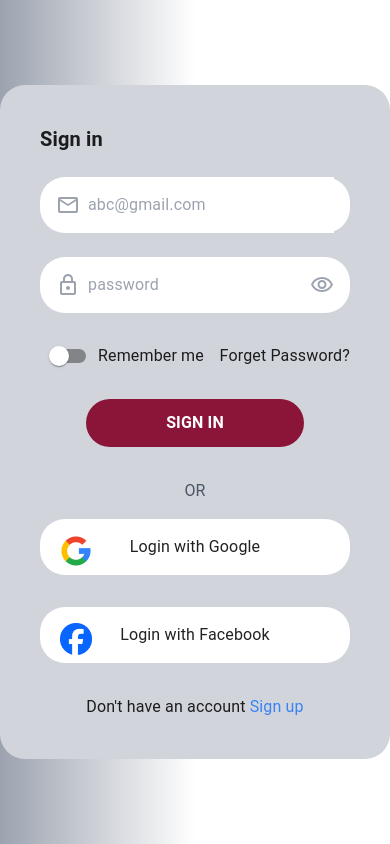
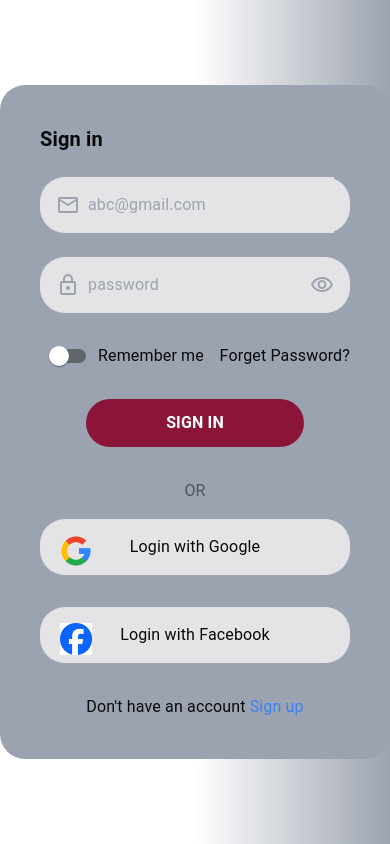
Before and after one commit to sharuksk/event-hub-frontend, a React (Vite) app: page /auth/signin in a window 390 px wide. Built offline with nearby package versions, Linux system fonts and the light colour scheme.

Commit message:
dark mode added in  auth pages

```diff
--- a/src/index.css
+++ b/src/index.css
@@ -22,7 +22,8 @@
     --border: 240 5.9% 90%;
     --input: 240 5.9% 90%;
     --ring: 160, 69.23%, 45.88%;
-    --radius: 0.5rem;
+
+    --auth-bg: 218 11% 65%;
   }
 
 
@@ -46,4 +47,5 @@
     --border: 240 3.7% 15.9%;
     --input: 240 3.7% 15.9%;
     --ring: 142.4 71.8% 29.2%;
+    --auth-bg: 217 19% 27%;
   }
--- a/src/pages/auth/PasswordInputBox.jsx
+++ b/src/pages/auth/PasswordInputBox.jsx
@@ -6,19 +6,19 @@ import VisibilityOutlinedIcon from "@mui/icons-material/VisibilityOutlined";
 const PasswordInputBox = ({ placeholder, value, setValue }) => {
     const [type, setType] = useState("password");
     return (
-        <div className="w-full rounded-[25px]  bg-white px-4 flex items-center justify-center gap-2">
+        <div className="w-full rounded-[25px]  bg-input px-4 flex items-center justify-center gap-2">
             <LockOutlinedIcon className="text-gray-400" />
             <input
                 type={type}
                 placeholder={placeholder}
                 value={value}
                 onChange={(e) => setValue(e.target.value)}
-                className="w-full border-none outline-none py-4"
+                className="w-full border-none outline-none py-4 bg-input"
             />
             <button
                 onClick={() =>
                     setType((prev) =>
-                        prev === "password" ? "text" : "password",
+                        prev === "password" ? "text" : "password"
                     )
                 }
             >
--- a/src/pages/auth/Signin.jsx
+++ b/src/pages/auth/Signin.jsx
@@ -20,16 +20,16 @@ const Signin = () => {
     const handleAuthWithFacebook = () => {};
 
     return (
-        <div className="bg-gradient-to-r from-gray-400 via-white to-white min-h-screen flex items-center justify-center">
-            <div className="flex w-[1000px] bg-gray-300 rounded-[25px]  overflow-hidden flex-col md:flex-row">
+        <div className="bg-gradient-to-l from-auth-bg via-background to-background min-h-screen flex items-center justify-center">
+            <div className="flex w-[1000px] bg-auth-bg  rounded-[25px]  overflow-hidden flex-col md:flex-row">
                 <div className="hidden md:flex w-1/2 overflow-hidden rounded-r-[25px]  ">
                     <img
                         src="https://previews.123rf.com/images/sentavio/sentavio1702/sentavio170200069/72686226-qatar-country-design-template-linear-flat-famous-historic-sight-cartoon-style-web-site-vector.jpg"
                         className="object-cover w-full h-full"
                     />
                 </div>
-                <div className="w-full md:w-1/2 p-10">
-                    <h2 className="text-xl font-bold">Sign in</h2>
+                <div className="w-full md:w-1/2 p-10 text-foreground bg-auth-bg">
+                    <h2 className="text-xl font-bold ">Sign in</h2>
                     <br />
                     <div>
                         <TextInputBox
@@ -64,6 +64,7 @@ const Signin = () => {
                         >
                             {"SIGN IN"}
                         </Button>
+
                         <p className="text-gray-600 mb-4">OR</p>
 
                         <SocialmediaAuthBtn
--- a/src/pages/auth/Signup.jsx
+++ b/src/pages/auth/Signup.jsx
@@ -23,9 +23,9 @@ const Signup = () => {
     const handleAuthWithFacebook = () => {};
 
     return (
-        <div className="bg-gradient-to-l from-gray-400 via-white to-white min-h-screen flex items-center justify-center">
-            <div className="flex w-[1000px] bg-gray-300 rounded-[25px]  overflow-hidden flex-col md:flex-row">
-                <div className="w-full md:w-1/2 p-10">
+        <div className="bg-gradient-to-l from-auth-bg via-background to-background min-h-screen flex items-center justify-center">
+            <div className="flex w-[1000px] bg-auth-bg rounded-[25px]  overflow-hidden flex-col md:flex-row">
+                <div className="w-full md:w-1/2 p-10 text-foreground">
                     <h2 className="text-xl font-bold">Sign up</h2>
                     <br />
                     <div className="space-y-3">
--- a/src/pages/auth/SocialmediaAuthBtn.jsx
+++ b/src/pages/auth/SocialmediaAuthBtn.jsx
@@ -4,7 +4,7 @@ const SocialmediaAuthBtn = ({ handleClick, img, text }) => {
     return (
         <button
             onClick={handleClick}
-            className="   mb-8 rounded-[25px]  w-full py-4  bg-white flex item-center justify-center relative max-w-[350px]"
+            className="   mb-8 rounded-[25px]  w-full py-4  bg-input flex item-center justify-center relative max-w-[350px]"
         >
             <img
                 src={img}
--- a/src/pages/auth/TextInputBox.jsx
+++ b/src/pages/auth/TextInputBox.jsx
@@ -2,14 +2,14 @@ import React from "react";
 
 const TextInputBox = ({ type, Icon, placeholder, value, setValue }) => {
     return (
-        <div className="w-full rounded-[25px]  bg-white px-4 flex items-center justify-center gap-2">
+        <div className="w-full rounded-[25px]  bg-input px-4 flex items-center justify-center gap-2">
             <Icon className="text-gray-400" />
             <input
                 type={type}
                 placeholder={placeholder}
                 value={value}
                 onChange={(e) => setValue(e.target.value)}
-                className="w-full border-none outline-none py-4"
+                className="w-full border-none outline-none py-4 bg-input"
             />
         </div>
     );
--- a/tailwind.config.js
+++ b/tailwind.config.js
@@ -10,6 +10,7 @@ export default {
                 ring: "hsl(var(--ring))",
                 background: "hsl(var(--background))",
                 foreground: "hsl(var(--foreground))",
+                "auth-bg": "hsl(var(--auth-bg))",
                 primary: {
                     DEFAULT: "hsl(var(--primary))",
                     foreground: "hsl(var(--primary-foreground))",
```
